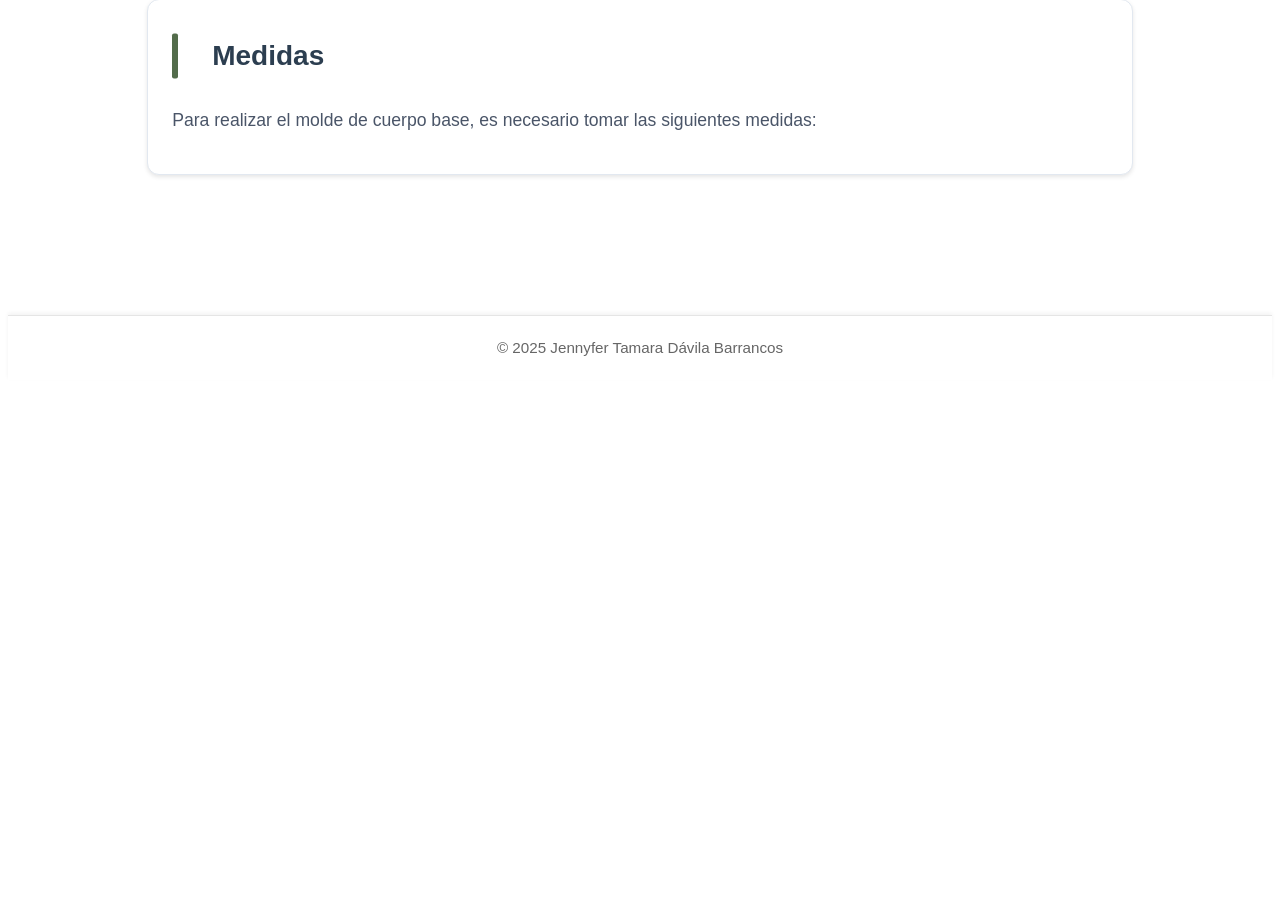
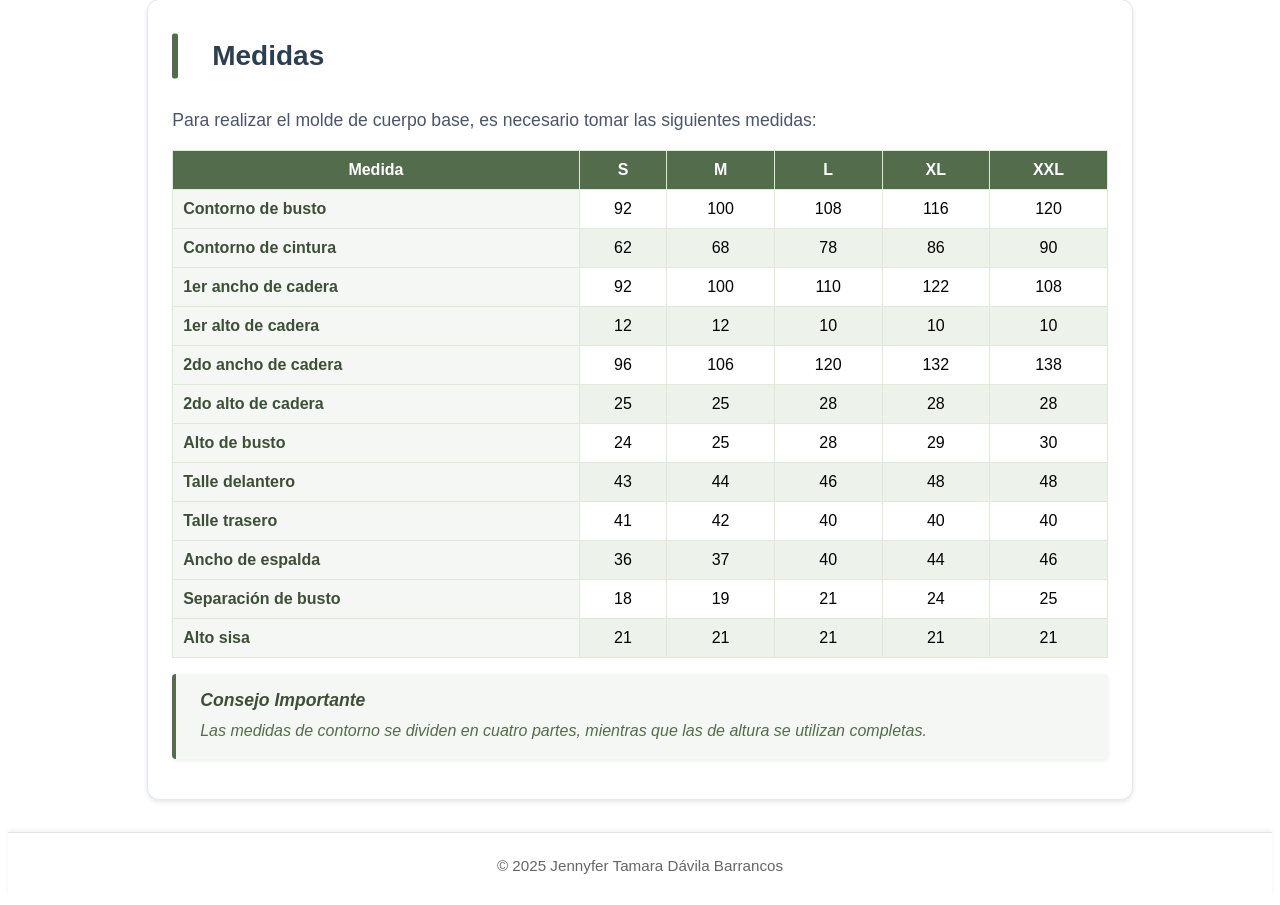
Before and after one commit to mdavila-2001/guia-para-molderia-y-sastreria, an Angular app: page /fundamentals in a window 1280 px wide. Shown: the part 462-1367 px from the top of the page. Before the commit the page ends 850 px from the top, so only its background shows below. Built offline with nearby package versions, Linux system fonts and the light colour scheme.

Commit message:
feat(components): add content projection support to tip, desc-card, and table components

```diff
--- a/src/app/components/desc-card/desc-card.component.html
+++ b/src/app/components/desc-card/desc-card.component.html
@@ -4,10 +4,13 @@
       <div class="accent-bar"></div>
       <h3>{{ title }}</h3>
     </div>
+
     <div class="desc-card-image" *ngIf="imageUrl">
       <img [src]="imageUrl" [alt]="title">
     </div>
+
     <div class="desc-card-text">
+      <!-- Contenido por defecto -->
       <ng-container *ngIf="!isList">
         <p class="description">{{ description }}</p>
         <p class="details" *ngIf="details">{{ details }}</p>
@@ -18,6 +21,9 @@
           {{ item }}
         </li>
       </ul>
+
+      <!-- Slot para contenido proyectado -->
+      <ng-content></ng-content>
     </div>
   </div>
 </div>
--- a/src/app/components/desc-card/desc-card.component.ts
+++ b/src/app/components/desc-card/desc-card.component.ts
@@ -1,4 +1,4 @@
-import { Component, Input } from '@angular/core';
+import { Component, Input, ContentChild, AfterContentInit } from '@angular/core';
 import { CommonModule } from '@angular/common';
 
 @Component({
@@ -8,7 +8,7 @@ import { CommonModule } from '@angular/common';
   templateUrl: './desc-card.component.html',
   styleUrl: './desc-card.component.css'
 })
-export class DescCardComponent {
+export class DescCardComponent implements AfterContentInit {
   @Input() title: string = '';
   @Input() description: string = '';
   @Input() imageUrl: string = '';
@@ -16,4 +16,13 @@ export class DescCardComponent {
   @Input() isList: boolean = false;
   @Input() items: string[] = [];
   @Input() accentColor: string = '#007bff';
+
+  hasCustomContent = false;
+
+  @ContentChild('customContent') customContent: any;
+
+  ngAfterContentInit() {
+    // Verificar si hay contenido proyectado
+    this.hasCustomContent = !!this.customContent;
+  }
 }
--- a/src/app/components/table/table.component.html
+++ b/src/app/components/table/table.component.html
@@ -4,7 +4,10 @@
       <thead>
         <tr>
           @for (col of columnas; track col) {
-            <th>{{ col }}</th>
+            <th>
+              <!-- Slot para encabezados personalizados -->
+              <ng-container *ngTemplateOutlet="headerTemplate || defaultHeader; context: { $implicit: col }"></ng-container>
+            </th>
           }
         </tr>
       </thead>
@@ -12,13 +15,28 @@
         @for (fila of datos; track fila) {
           <tr>
             @for (col of columnas; track col; let i = $index) {
-              <td [class.first-column]="i === 0">{{ fila[col] }}</td>
+              <td [class.first-column]="i === 0">
+                <!-- Slot para celdas personalizadas -->
+                <ng-container *ngTemplateOutlet="cellTemplate || defaultCell; context: { $implicit: fila[col], row: fila, column: col }"></ng-container>
+              </td>
             }
           </tr>
         }
       </tbody>
     </table>
+
+    <!-- Templates por defecto -->
+    <ng-template #defaultHeader let-col>
+      {{ col }}
+    </ng-template>
+
+    <ng-template #defaultCell let-value>
+      {{ value }}
+    </ng-template>
   </div>
 } @else {
   <div>No hay datos para mostrar.</div>
 }
+
+<!-- Slot para contenido adicional -->
+<ng-content></ng-content>
--- a/src/app/components/table/table.component.ts
+++ b/src/app/components/table/table.component.ts
@@ -1,16 +1,19 @@
 import { CommonModule } from '@angular/common';
-import { Component, Input, OnChanges, SimpleChanges } from '@angular/core';
-
+import { Component, Input, OnChanges, SimpleChanges, ContentChild, TemplateRef } from '@angular/core';
 
 @Component({
   selector: 'app-table',
   standalone: true,
+  imports: [CommonModule],
   templateUrl: './table.component.html',
   styleUrl: './table.component.css'
 })
-export class TableComponent implements OnChanges{
+export class TableComponent implements OnChanges {
   @Input() datos: any[] = [];
   columnas: string[] = [];
+
+  @ContentChild('headerTemplate') headerTemplate?: TemplateRef<any>;
+  @ContentChild('cellTemplate') cellTemplate?: TemplateRef<any>;
 
   ngOnChanges(changes: SimpleChanges): void {
     if (this.datos.length > 0) {
--- a/src/app/components/tip/tip.component.html
+++ b/src/app/components/tip/tip.component.html
@@ -1,4 +1,11 @@
 <div class="tip-container">
   <h3 class="tip-title">{{ title }}</h3>
-  <p class="tip-content">{{ content }}</p>
+
+  <!-- Contenido por defecto -->
+  <ng-container *ngIf="!hasCustomContent">
+    <p class="tip-content">{{ content }}</p>
+  </ng-container>
+
+  <!-- Slot para contenido proyectado -->
+  <ng-content></ng-content>
 </div>
--- a/src/app/components/tip/tip.component.ts
+++ b/src/app/components/tip/tip.component.ts
@@ -1,13 +1,23 @@
-import { Component, Input } from '@angular/core';
+import { Component, Input, AfterContentInit, ContentChild } from '@angular/core';
+import { CommonModule } from '@angular/common';
 
 @Component({
   selector: 'app-tip',
   standalone: true,
-  imports: [],
+  imports: [CommonModule],
   templateUrl: './tip.component.html',
   styleUrl: './tip.component.css'
 })
-export class TipComponent {
+export class TipComponent implements AfterContentInit {
   @Input() title: string = '';
   @Input() content: string = '';
+
+  hasCustomContent = false;
+
+  @ContentChild('customContent') customContent: any;
+
+  ngAfterContentInit() {
+    // Verificar si hay contenido proyectado
+    this.hasCustomContent = !!this.customContent;
+  }
 }
--- a/src/app/pages/fundamentals/fundamentals.component.html
+++ b/src/app/pages/fundamentals/fundamentals.component.html
@@ -12,6 +12,10 @@
             [description]="measurements.description"
             [accentColor]="measurements.accentColor">
             <app-table [datos]="data"></app-table>
+            <app-tip
+                title="Consejo Importante"
+                content="Las medidas de contorno se dividen en cuatro partes, mientras que las de altura se utilizan completas.">
+            </app-tip>
         </app-desc-card>
     </div>
 </section>
--- a/src/app/pages/fundamentals/fundamentals.component.ts
+++ b/src/app/pages/fundamentals/fundamentals.component.ts
@@ -2,11 +2,12 @@ import { Component, OnInit } from '@angular/core';
 import { DescCardComponent } from '../../components/desc-card/desc-card.component';
 import { TableComponent } from '../../components/table/table.component';
 import { HttpClient } from '@angular/common/http';
+import { TipComponent } from "../../components/tip/tip.component";
 
 @Component({
   selector: 'app-fundamentals',
   standalone: true,
-  imports: [DescCardComponent, TableComponent, DescCardComponent],
+  imports: [DescCardComponent, TableComponent, TipComponent],
   templateUrl: './fundamentals.component.html',
   styleUrl: './fundamentals.component.css'
 })
```
